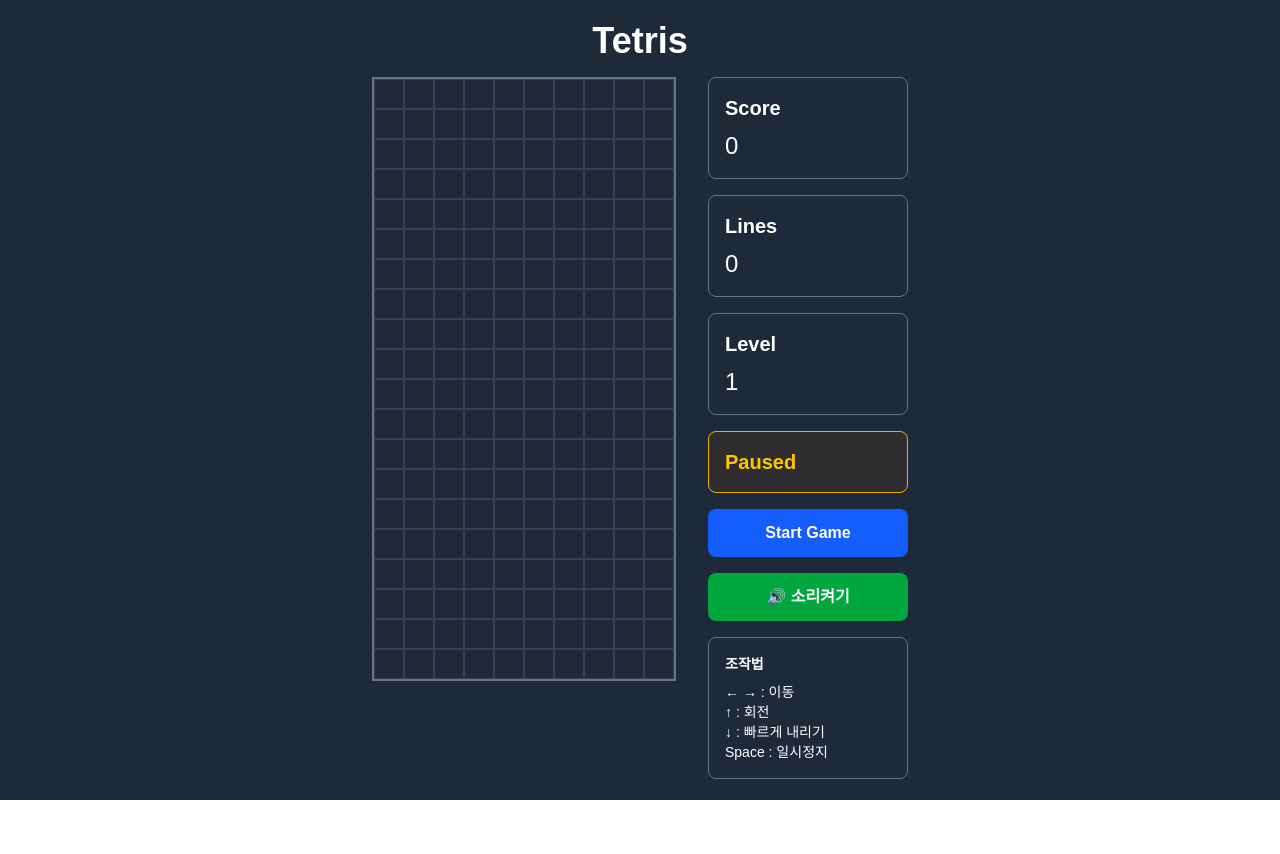
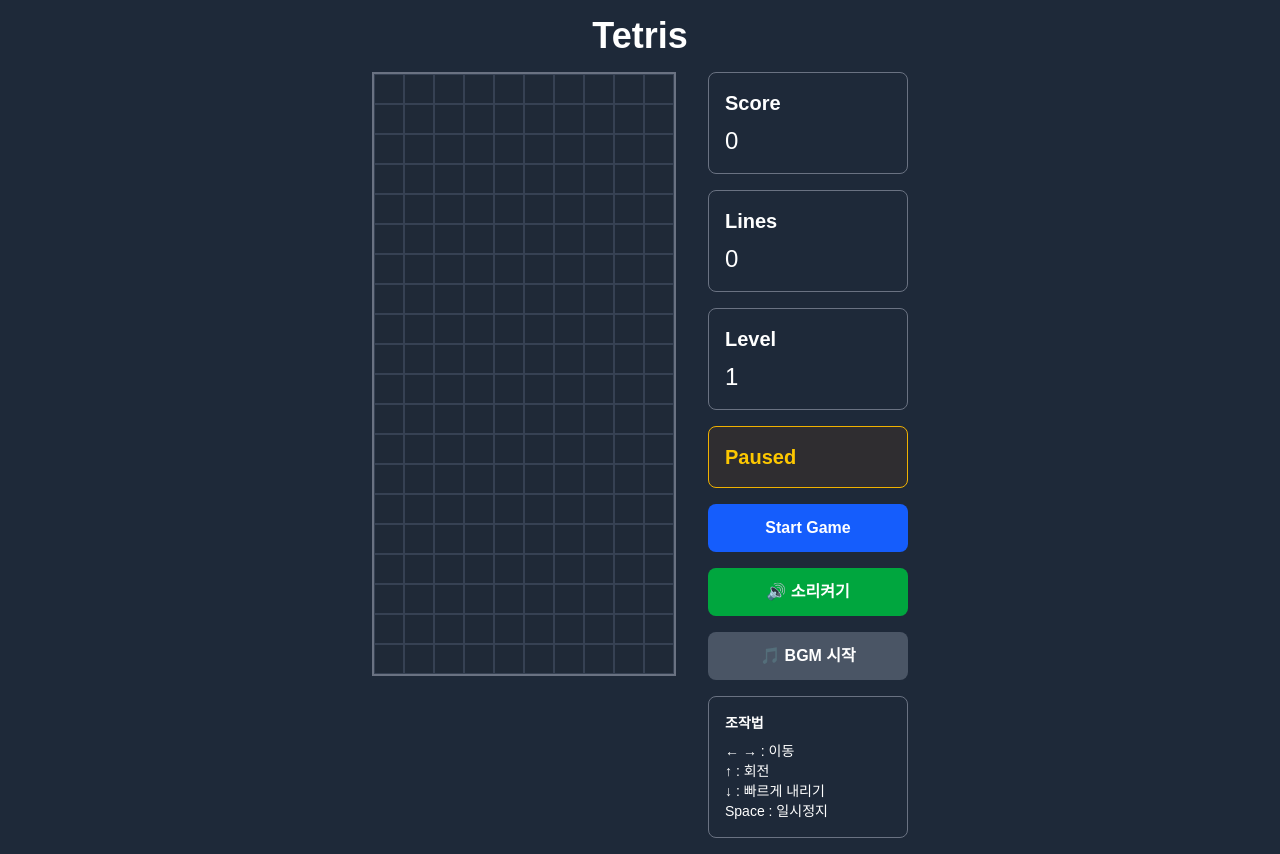
Before and after one commit to kangseonyeob/my-mini-games, a Next.js app: page /tetris in a window 1280 px wide. Before the commit the page ends 800 px from the top, so only its background shows below. Built offline with nearby package versions, Linux system fonts and the light colour scheme.

Commit message:
fix: Improve BGM system with better audio context management - Add separate BGM control button - Fix AudioContext suspension issues - Add BGM status indicator - Improve debugging output

```diff
--- a/app/tetris/page.tsx
+++ b/app/tetris/page.tsx
@@ -53,29 +53,39 @@ const rotatePiece = (piece: number[][]) => {
 // Audio hook for sound management
 const useAudio = () => {
   const [isMuted, setIsMuted] = useState(false);
-  const bgmRef = useRef<HTMLAudioElement | null>(null);
+  const [isBGMPlaying, setIsBGMPlaying] = useState(false);
+  const bgmTimeoutRef = useRef<NodeJS.Timeout | null>(null);
+  const audioContextRef = useRef<AudioContext | null>(null);
+
+  // Initialize AudioContext
+  useEffect(() => {
+    try {
+      audioContextRef.current = new (window.AudioContext || (window as any).webkitAudioContext)();
+    } catch (error) {
+      console.log('AudioContext not supported');
+    }
+  }, []);
 
   const playSound = useCallback((frequency: number, duration: number, type: 'sine' | 'square' | 'triangle' = 'sine') => {
-    if (isMuted) return;
+    if (isMuted || !audioContextRef.current) return;
 
     try {
-      const audioContext = new (window.AudioContext || (window as any).webkitAudioContext)();
-      const oscillator = audioContext.createOscillator();
-      const gainNode = audioContext.createGain();
+      const oscillator = audioContextRef.current.createOscillator();
+      const gainNode = audioContextRef.current.createGain();
 
       oscillator.connect(gainNode);
-      gainNode.connect(audioContext.destination);
+      gainNode.connect(audioContextRef.current.destination);
 
-      oscillator.frequency.setValueAtTime(frequency, audioContext.currentTime);
+      oscillator.frequency.setValueAtTime(frequency, audioContextRef.current.currentTime);
       oscillator.type = type;
 
-      gainNode.gain.setValueAtTime(0.3, audioContext.currentTime);
-      gainNode.gain.exponentialRampToValueAtTime(0.01, audioContext.currentTime + duration);
+      gainNode.gain.setValueAtTime(0.2, audioContextRef.current.currentTime);
+      gainNode.gain.exponentialRampToValueAtTime(0.01, audioContextRef.current.currentTime + duration);
 
-      oscillator.start(audioContext.currentTime);
-      oscillator.stop(audioContext.currentTime + duration);
+      oscillator.start(audioContextRef.current.currentTime);
+      oscillator.stop(audioContextRef.current.currentTime + duration);
     } catch (error) {
-      console.log('Audio not supported');
+      console.log('Audio playback error:', error);
     }
   }, [isMuted]);
 
@@ -106,60 +116,109 @@ const useAudio = () => {
     setTimeout(() => playSound(200, 0.5), 600);
   }, [playSound]);
 
+  const playBGMNote = useCallback((frequency: number, duration: number, delay: number) => {
+    if (isMuted || !audioContextRef.current || !isBGMPlaying) return;
+
+    setTimeout(() => {
+      if (isBGMPlaying && !isMuted && audioContextRef.current) {
+        try {
+          const oscillator = audioContextRef.current.createOscillator();
+          const gainNode = audioContextRef.current.createGain();
+
+          oscillator.connect(gainNode);
+          gainNode.connect(audioContextRef.current.destination);
+
+          oscillator.frequency.setValueAtTime(frequency, audioContextRef.current.currentTime);
+          oscillator.type = 'triangle';
+
+          gainNode.gain.setValueAtTime(0.1, audioContextRef.current.currentTime);
+          gainNode.gain.exponentialRampToValueAtTime(0.01, audioContextRef.current.currentTime + duration);
+
+          oscillator.start(audioContextRef.current.currentTime);
+          oscillator.stop(audioContextRef.current.currentTime + duration);
+        } catch (error) {
+          console.log('BGM note error:', error);
+        }
+      }
+    }, delay);
+  }, [isMuted, isBGMPlaying]);
+
   const startBGM = useCallback(() => {
-    if (isMuted) return;
+    if (isMuted || !audioContextRef.current) return;
 
-    // Create a simple melody using Web Audio API
-    const playBGMLoop = () => {
-      if (isMuted) return;
+    // Resume AudioContext if suspended (required for user interaction)
+    if (audioContextRef.current.state === 'suspended') {
+      console.log('Resuming suspended AudioContext...');
+      audioContextRef.current.resume().then(() => {
+        console.log('AudioContext resumed successfully');
+      }).catch((error) => {
+        console.log('Failed to resume AudioContext:', error);
+      });
+    }
+
+    console.log('Starting BGM..., AudioContext state:', audioContextRef.current.state);
+    setIsBGMPlaying(true);
+
+    const playMelodyLoop = () => {
+      if (!isBGMPlaying || isMuted) return;
 
       const melody = [
-        { freq: 330, duration: 0.5 }, // E
-        { freq: 247, duration: 0.25 }, // B
-        { freq: 262, duration: 0.25 }, // C
-        { freq: 294, duration: 0.5 }, // D
-        { freq: 262, duration: 0.25 }, // C
-        { freq: 247, duration: 0.25 }, // B
-        { freq: 220, duration: 0.5 }, // A
-        { freq: 220, duration: 0.25 }, // A
-        { freq: 262, duration: 0.25 }, // C
-        { freq: 330, duration: 0.5 }, // E
-        { freq: 294, duration: 0.25 }, // D
-        { freq: 262, duration: 0.25 }, // C
-        { freq: 247, duration: 1 }, // B
+        { freq: 330, duration: 0.4 }, // E
+        { freq: 247, duration: 0.2 }, // B
+        { freq: 262, duration: 0.2 }, // C
+        { freq: 294, duration: 0.4 }, // D
+        { freq: 262, duration: 0.2 }, // C
+        { freq: 247, duration: 0.2 }, // B
+        { freq: 220, duration: 0.4 }, // A
+        { freq: 220, duration: 0.2 }, // A
+        { freq: 262, duration: 0.2 }, // C
+        { freq: 330, duration: 0.4 }, // E
+        { freq: 294, duration: 0.2 }, // D
+        { freq: 262, duration: 0.2 }, // C
+        { freq: 247, duration: 0.8 }, // B
       ];
 
       let currentTime = 0;
-      melody.forEach((note, index) => {
-        setTimeout(() => {
-          if (!isMuted) {
-            playSound(note.freq, note.duration, 'triangle');
-          }
-        }, currentTime * 1000);
+      melody.forEach((note) => {
+        playBGMNote(note.freq, note.duration, currentTime * 1000);
         currentTime += note.duration;
       });
 
-      // Loop the melody
-      setTimeout(() => {
-        if (!isMuted) {
-          playBGMLoop();
+      // Schedule next loop
+      bgmTimeoutRef.current = setTimeout(() => {
+        if (isBGMPlaying && !isMuted) {
+          playMelodyLoop();
         }
-      }, currentTime * 1000 + 1000);
+      }, (currentTime + 1) * 1000);
     };
 
-    playBGMLoop();
-  }, [isMuted, playSound]);
+    // Start the melody loop
+    playMelodyLoop();
+  }, [isMuted, isBGMPlaying, playBGMNote]);
 
   const stopBGM = useCallback(() => {
-    if (bgmRef.current) {
-      bgmRef.current.pause();
-      bgmRef.current.currentTime = 0;
+    console.log('Stopping BGM...');
+    setIsBGMPlaying(false);
+    if (bgmTimeoutRef.current) {
+      clearTimeout(bgmTimeoutRef.current);
+      bgmTimeoutRef.current = null;
     }
   }, []);
+
+  // Cleanup on unmount
+  useEffect(() => {
+    return () => {
+      stopBGM();
+      if (audioContextRef.current) {
+        audioContextRef.current.close();
+      }
+    };
+  }, [stopBGM]);
 
   return {
     isMuted,
     setIsMuted,
+    isBGMPlaying,
     playMoveSound,
     playRotateSound,
     playDropSound,
@@ -183,6 +242,7 @@ export default function Tetris() {
   const {
     isMuted,
     setIsMuted,
+    isBGMPlaying,
     playMoveSound,
     playRotateSound,
     playDropSound,
@@ -310,7 +370,9 @@ export default function Tetris() {
     setGameOver(false);
     setIsPaused(false);
 
+    console.log('Game started, isMuted:', isMuted);
     if (!isMuted) {
+      console.log('Attempting to start BGM...');
       startBGM();
     }
   }, [isMuted, startBGM]);
@@ -455,6 +517,30 @@ export default function Tetris() {
             {isMuted ? '🔇 음소거' : '🔊 소리켜기'}
           </button>
 
+          <button
+            onClick={() => {
+              if (isBGMPlaying) {
+                stopBGM();
+              } else {
+                startBGM();
+              }
+            }}
+            className={`px-6 py-3 rounded-lg font-bold ${
+              isBGMPlaying
+                ? 'bg-purple-600 hover:bg-purple-700'
+                : 'bg-gray-600 hover:bg-gray-700'
+            }`}
+            disabled={isMuted}
+          >
+            {isBGMPlaying ? '🎵 BGM 정지' : '🎵 BGM 시작'}
+          </button>
+
+          {isBGMPlaying && (
+            <div className="p-2 border border-purple-500 rounded-lg bg-purple-900/20 text-center">
+              <span className="text-purple-400 text-sm">🎵 BGM 재생 중...</span>
+            </div>
+          )}
+
           <div className="p-4 border border-gray-500 rounded-lg text-sm">
             <h3 className="font-bold mb-2">조작법</h3>
             <p>← → : 이동</p>
```
